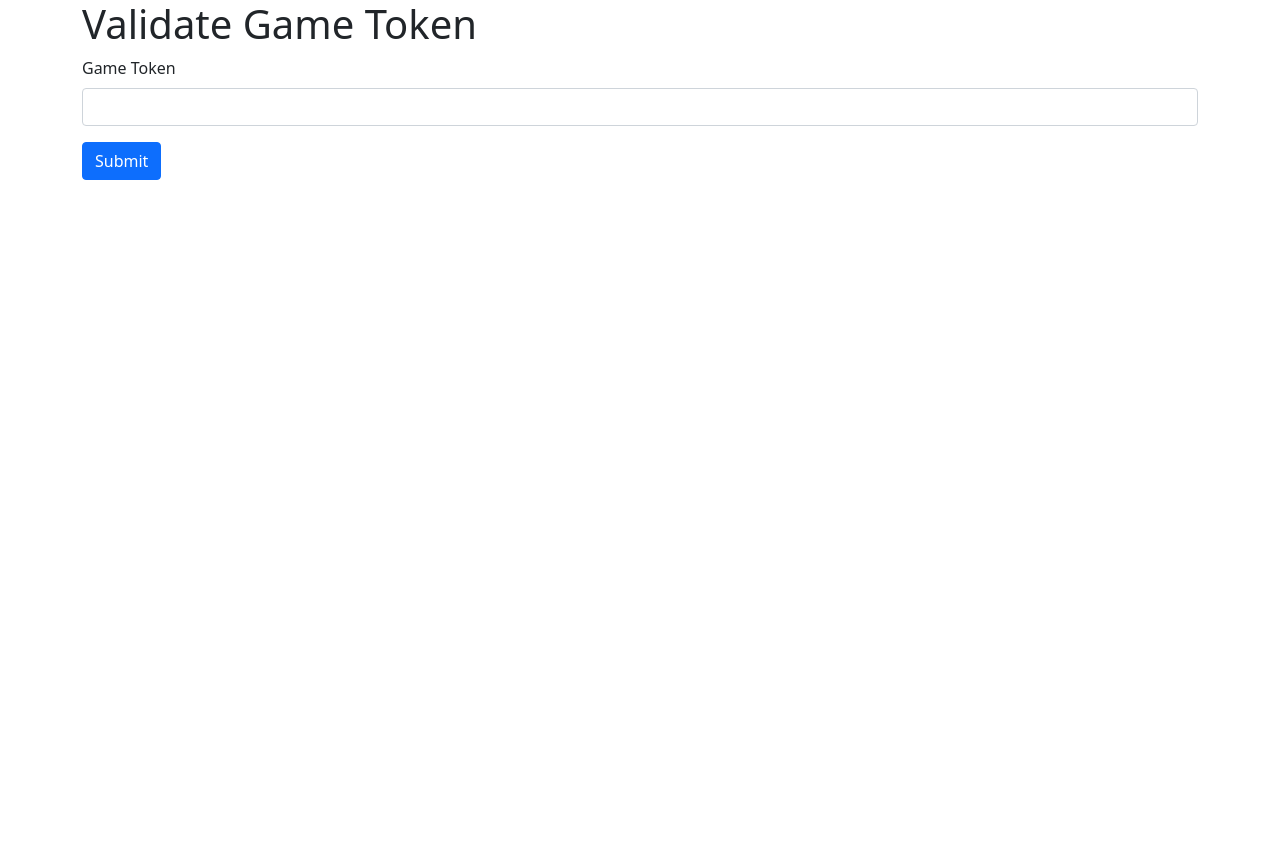
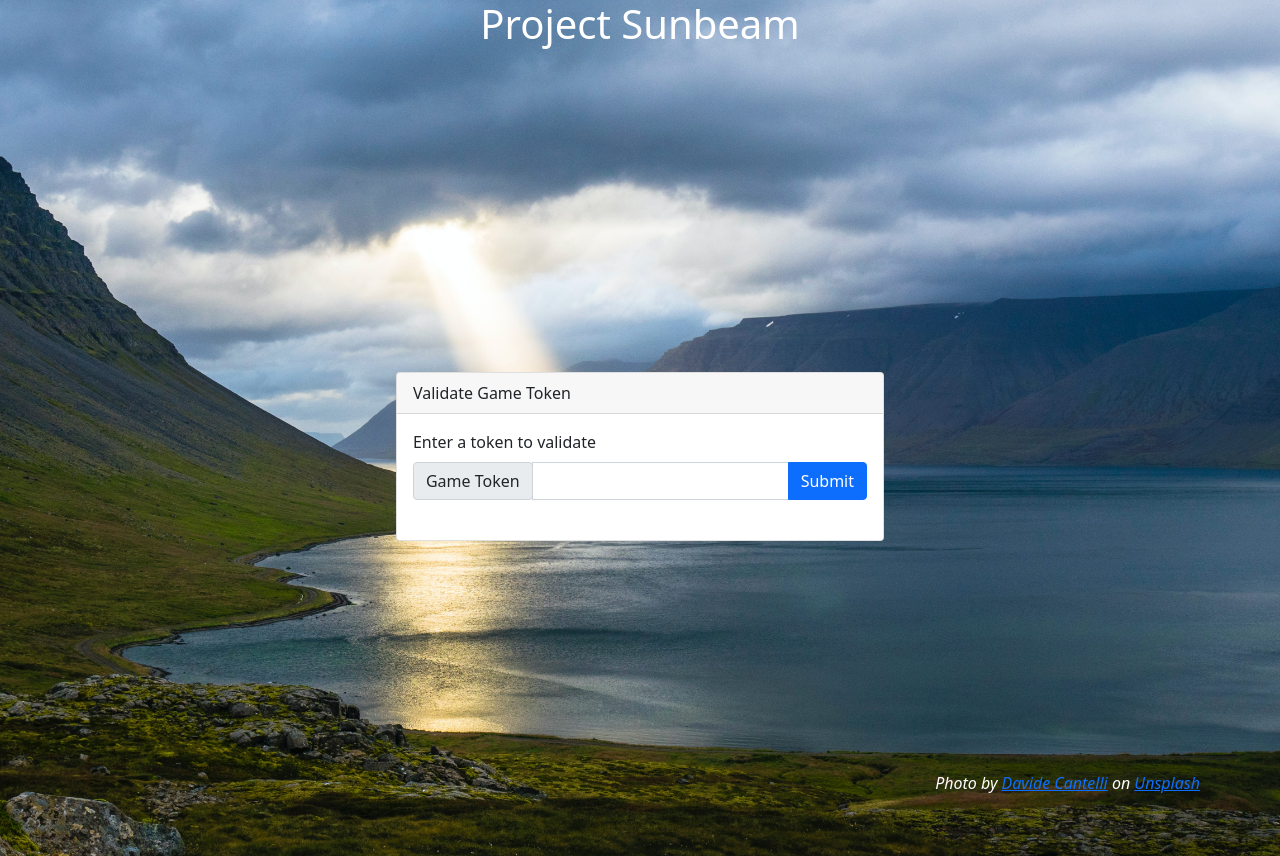
Before and after one commit to wolsen/token-game, a FastAPI app: page / in a window 1280 px wide. Before the commit the page ends 180 px from the top, so only its background shows below. Run offline with FastAPI, Linux system fonts and the light colour scheme.

Commit message:
Make a bit prettier
Make the web interface just a wee-bit prettier. Not going to win
any beauty contests, but this will have the token validation in
the center of the screen.

Signed-off-by: Billy Olsen <billy.olsen@gmail.com>

```diff
--- a/merch_game/main.py
+++ b/merch_game/main.py
@@ -26,6 +26,7 @@ def include_router(application):
 
 def configure_static(app):
     app.mount("/static", StaticFiles(directory="templates"), name="static")
+    app.mount("/images", StaticFiles(directory="static/images"), name="images")
 
 
 def start_application():
--- a/templates/pages/base.html
+++ b/templates/pages/base.html
@@ -7,6 +7,14 @@
 
     {% block title %}
     {% endblock %}
+    <style>
+        body {
+          background-image: url('images/davide-cantelli-H3giJcTw__w-unsplash.jpg');
+          background-size: cover;
+          background-repeat: no-repeat;
+          background-position: center center;
+        }
+    </style>
 </head>
 
 <body>
@@ -17,5 +25,9 @@
     {% block scripts %}
     {% endblock %}
 
+    <div style="position: absolute; right: 5em; bottom: 5px; color: white; font-style: italic">
+        Photo by <a
+            href="https://unsplash.com/de/@cant89?utm_source=unsplash&amp;utm_medium=referral&amp;utm_content=creditCopyText">Davide Cantelli</a> on <a href="https://unsplash.com/photos/H3giJcTw__w?utm_source=unsplash&amp;utm_medium=referral&amp;utm_content=creditCopyText">Unsplash</a>
+    </div>
 </body>
 </html>
--- a/templates/pages/homepage.html
+++ b/templates/pages/homepage.html
@@ -5,19 +5,32 @@
 {% endblock %}
 
 {% block content %}
-  <div class="container">
-    <h1 class="display-6">Validate Game Token</h1>
+  <div class="container d-flex justify-content-center flex-column align-items-center"
+      style="color: white">
+    <h1>Project Sunbeam</h1>
+  </div>
+  <div class="container d-flex flex-column min-vh-100 justify-content-center align-items-center">
+    <div class="card">
+      <div class="card-header">
+        Validate Game Token
+      </div>
+      <div class="card-body">
         <form method="GET">
-        <div class="mb-3">
-            <label for="token" class="form-label">Game Token</label>
-            <input type="text" class="form-control" id="token" name="token"/>
+            <label for="token" class="form-label">Enter a token to validate</label>
+            <div class="input-group">
+              <div class="input-group-prepend">
+                <span id="token-label" class="input-group-text">Game Token</span>
               </div>
+              <input type="text" class="form-control" id="token" name="token"
+                     aria-describedby="token-label"/>
               <button type="submit" class="btn btn-primary">Submit</button>
+            </div>
         </form>
       </div>
+    <!-- </div> -->
     <br/>
     {% if token %}
-  <div class="container">
+    <!-- <div class="container"> -->
       {% if valid %}
       <div class="alert alert-success alert-dismissible fade show" role="alert">
         <strong>Woohoo!</strong> Token {{ token }} is valid. Thanks for trying Sunbeam. Get some
@@ -32,5 +45,6 @@
       {% endif %}
      </div>
     {% endif %}
+  </div>
 
 {% endblock %}
```
Also changed, not shown: static/images/davide-cantelli-H3giJcTw__w-unsplash.jpg (added). Lines whose indentation alone changed are shown as unchanged.
